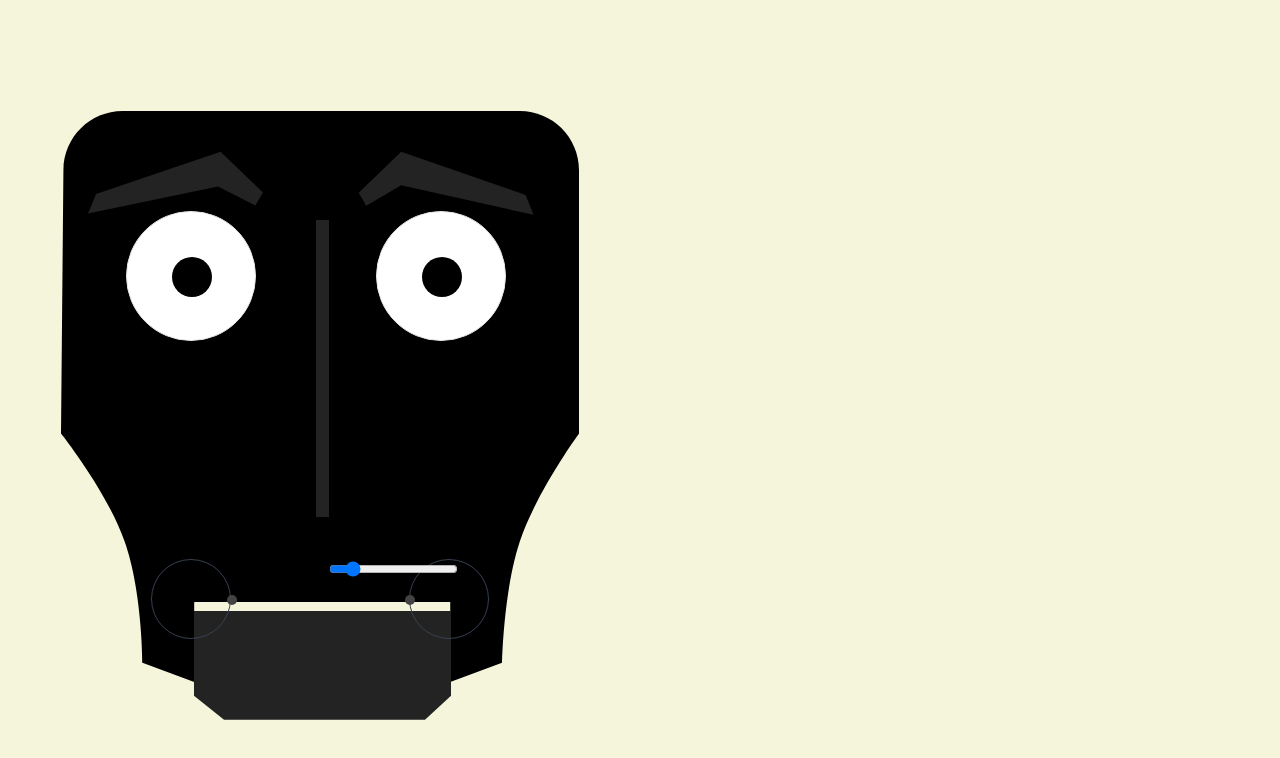
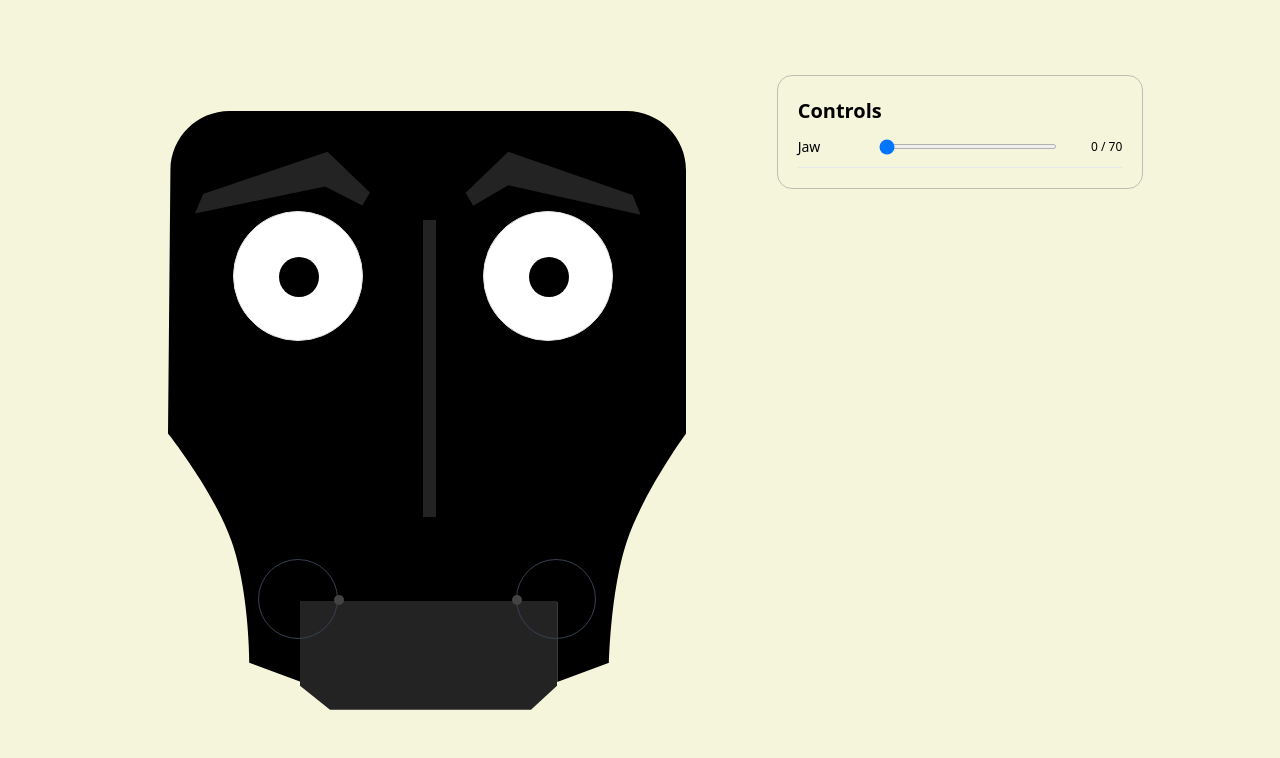
Before and after one commit to chiragbadhe/echo-personal-assistant-framework, a Next.js app: page /controls in a window 1280 px wide. Shown: the top 758 px of the page. Built offline with nearby package versions, Linux system fonts and the light colour scheme.

Commit message:
ft: controls

```diff
--- a/pages/controls.jsx
+++ b/pages/controls.jsx
@@ -35,8 +35,8 @@ function Controls() {
 
   return (
     <main>
-      <div className="container mx-auto flex items-center justify-center">
-        <div className="w-1/2 h-screen">
+      <div className="container mx-auto h-screen flex items-center justify-center">
+        <div className="w-1/2 ">
           <p></p>
           <div className="flex items-center justify-center h-full">
             <div className="relative -mt-[50px]">
@@ -70,24 +70,35 @@ function Controls() {
               <div className="-mt-[123px] relative flex space-x-[178px] ml-[90px] z-30 ">
                 <LipRight />
                 <LipLeft />
-                <div className="absolute">
+              </div>
+            </div>
+          </div>
+        </div>
+        <div className="w-1/3 h-full ">
+          <div className=" mt-[75px] mx-[30px] p-[20px] border border-gray-700/30 rounded-[15px]">
+            <div className="">
+              <h1 className="text-[20px] font-semibold">Controls</h1>
+            </div>
+            <div className=" grid gap-[10px] rounded-[5px] mt-[10px] w-auto ">
+              <div className="flex items-center justify-center space-x-[10px] border-b pb-[10px]">
+                <p className="text-[14px] w-[130px]">Jaw</p>
+
                 <input
+                  className="h-[5px] border-none "
                   id="jaw-slider"
                   type="range"
                   min="0"
                   max="70"
-                    value={jawValue.jawValue}
+                  value={jawValue}
                   onChange={jawChange}
                   style={{ width: "100%" }}
                 />
-                  <p>Value: {jawValue.jawValue}</p>
+                <span className="w-[100px] text-right text-[12px]">
+                  {jawValue} / 70
+                </span>
               </div>
             </div>
           </div>
-          </div>
-        </div>
-        <div className="w-1/2">
-
         </div>
       </div>
     </main>
--- a/store/storedvalues.js
+++ b/store/storedvalues.js
@@ -5,7 +5,7 @@ export const storedValuesZustand = create((set) => ({
   rightDotPosition: { x: 0, y: 0 },
   leftLipAngle: 0,
   rightLipAngle: 0,
-  jawValue: 10,
+  jawValue: 0,
 
   setDotPositions: (
     { leftDotPosition, rightDotPosition } // use object destructuring to get both positions
```
Lines whose indentation alone changed are shown as unchanged.
